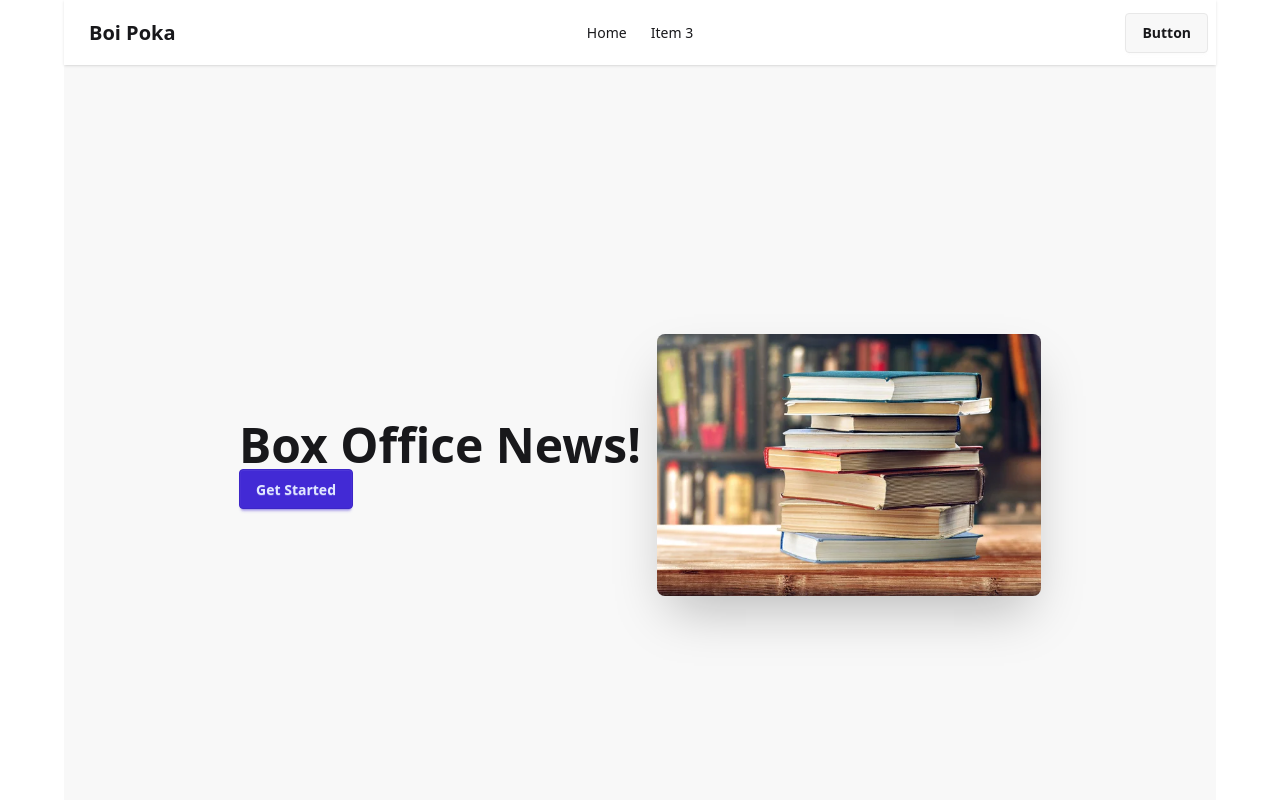
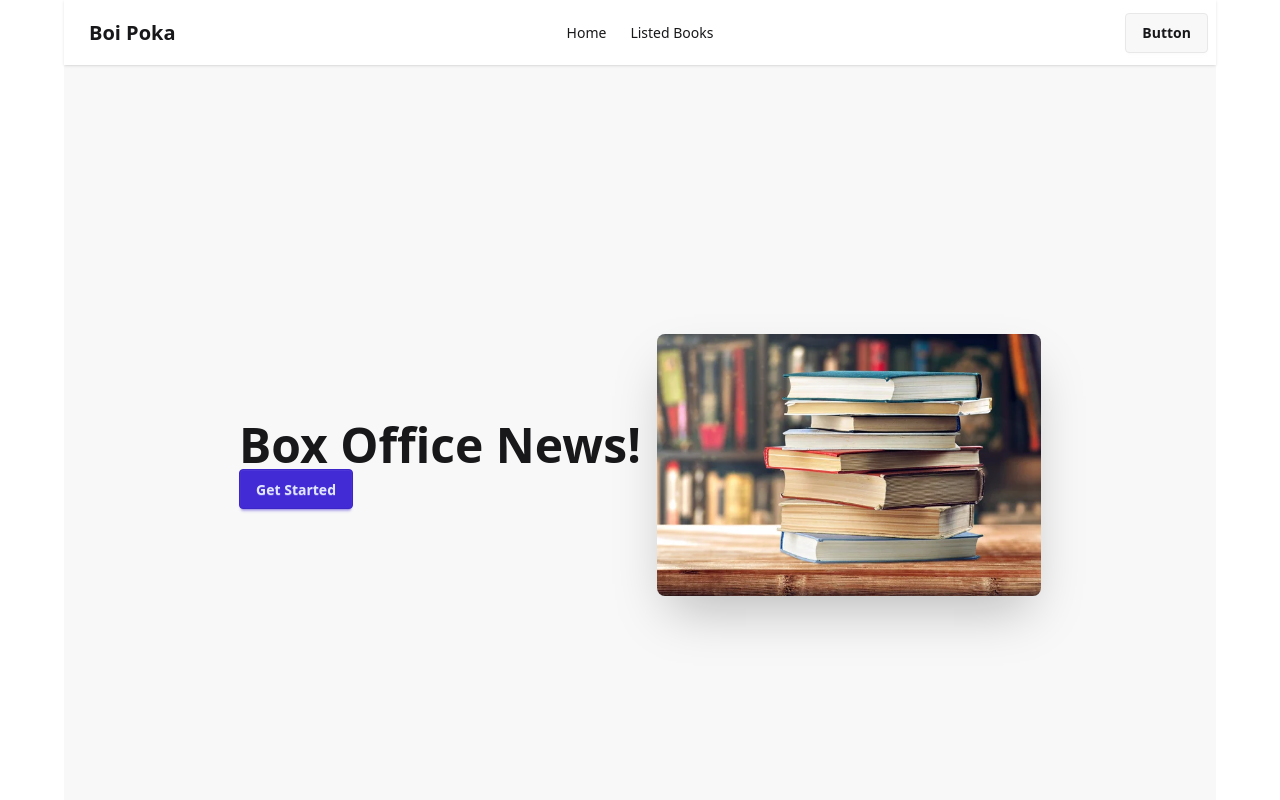
Before and after one commit to AkhiSharmin/Book-Vibe, a React (Vite) app: page / in a window 1280 px wide. Shown: the top 800 px of the page. Built offline with nearby package versions, Linux system fonts and the light colour scheme.

Commit message:
added tabs

```diff
--- a/package.json
+++ b/package.json
@@ -16,6 +16,7 @@
     "react": "^19.0.0",
     "react-dom": "^19.0.0",
     "react-router-dom": "^7.4.0",
+    "react-tabs": "^6.1.0",
     "sort-by": "^1.2.0",
     "tailwindcss": "^4.0.15"
   },
--- /dev/null
+++ b/src/components/ListedBooks/ListedBooks.jsx
@@ -0,0 +1,27 @@
+import React from "react";
+import { Tab, Tabs, TabList, TabPanel } from "react-tabs";
+import "react-tabs/style/react-tabs.css";
+
+const ListedBooks = () => {
+  return (
+    <div>
+      <h3 className="text-3xl my-8">Listed Books</h3>
+
+      <Tabs>
+        <TabList>
+          <Tab>Title 1</Tab>
+          <Tab>Title 2</Tab>
+        </TabList>
+
+        <TabPanel>
+          <h2>Any content 1</h2>
+        </TabPanel>
+        <TabPanel>
+          <h2>Any content 2</h2>
+        </TabPanel>
+      </Tabs>
+    </div>
+  );
+};
+
+export default ListedBooks;
--- a/src/components/NavBar/NavBar.jsx
+++ b/src/components/NavBar/NavBar.jsx
@@ -8,7 +8,7 @@
         <NavLink to="/">Home</NavLink>
       </li>
       <li>
-        <a>Item 3</a>
+        <NavLink to="/listedBooks">Listed Books</NavLink>
       </li>
     </>
   );
--- a/src/main.jsx
+++ b/src/main.jsx
@@ -9,6 +9,7 @@
 import Home from "./components/Home/Home";
 import Dashboard from "./components/Dashboard/Dashboard";
 import BookDetail from "./components/BookDetail/BookDetail";
+import ListedBooks from "./components/ListedBooks/ListedBooks";
 
 const router = createBrowserRouter([
   {
@@ -26,6 +27,10 @@
         loader: () => fetch("../public/booksData.json"),
       },
       {
+        path: "listedBooks",
+        element: <ListedBooks></ListedBooks>,
+      },
+      {
         path: "dashboard",
         element: <Dashboard></Dashboard>,
       },
```
Also changed, not shown: 1 other file (tests, documents, lock files or other folders).
